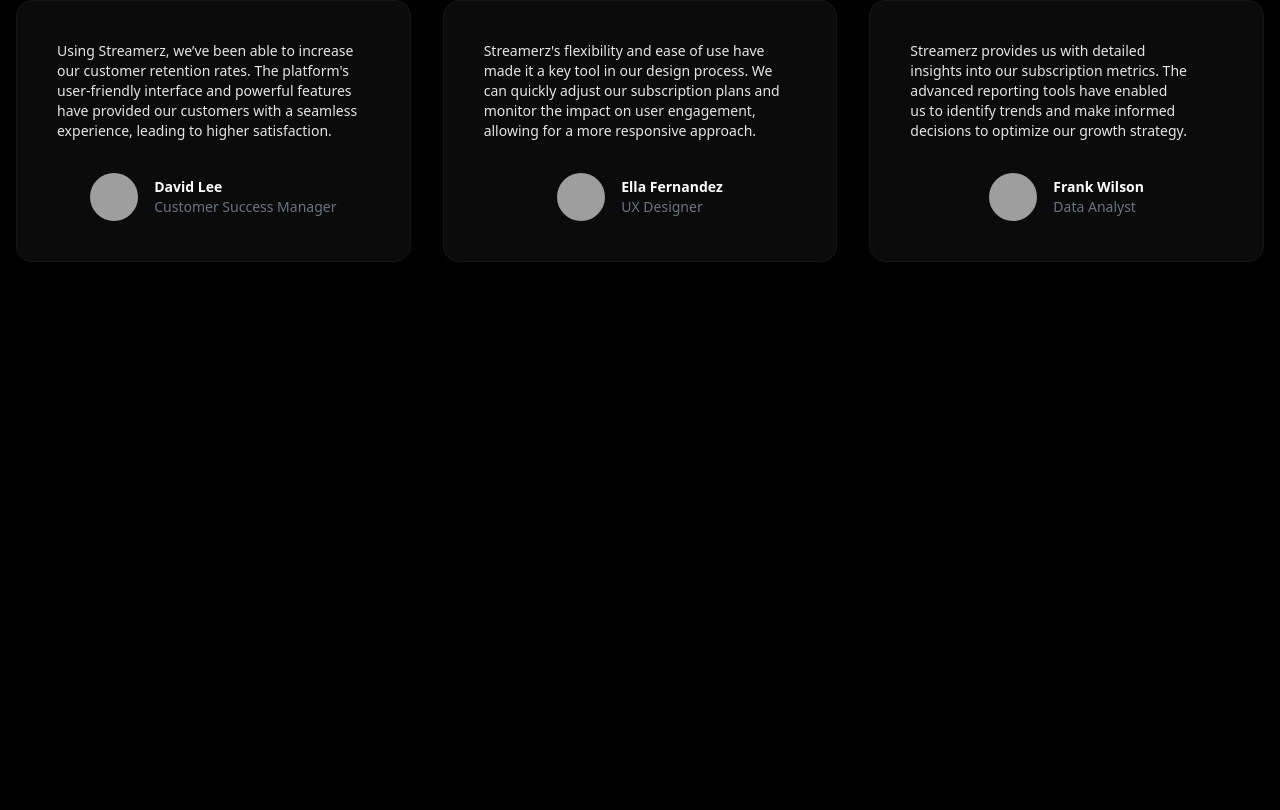
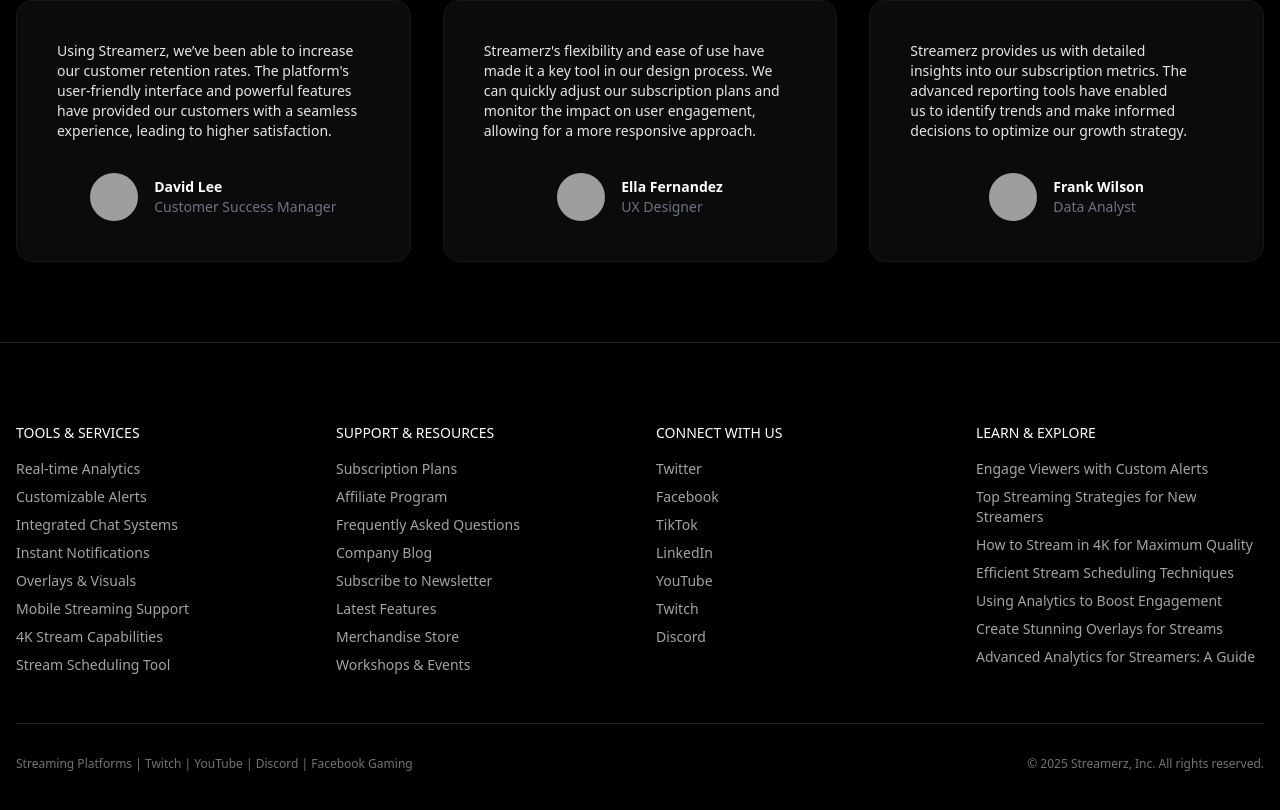
Before and after one commit to al-jabir/streamerz, a React (Vite) app: page / in a window 1280 px wide. Shown: the part 4342-5152 px from the top of the page. Before the commit the page ends 4604 px from the top, so only its background shows below. Built offline with nearby package versions, Linux system fonts and the light colour scheme; grey boxes are pictures that could not be loaded.

Commit message:
Add Footer component and integrate it into App layout

```diff
--- a/src/App.jsx
+++ b/src/App.jsx
@@ -1,3 +1,4 @@
+import Footer from './components/Footer';
 import Hero from './components/Hero';
 import HowItWorks from './components/HowItWorks';
 import KeyFeatures from './components/KeyFeatures';
@@ -14,6 +15,7 @@
       <KeyFeatures />
       <PricingPlans />
       <Testimonials />
+      <Footer />
     </main>
   );
 };
--- /dev/null
+++ b/src/components/Footer.jsx
@@ -0,0 +1,36 @@
+import { FOOTER_CONTENT } from '../constants';
+
+const Footer = () => {
+  return (
+    <footer className="mt-20 text-neutral-400">
+      <div className="max-w-7xl mx-auto px-4 border-t border-neutral-800">
+        <div className="grid grid-cols-1 md:grid-cols-4 gap-8 mt-20">
+          {FOOTER_CONTENT.sections.map((section, index) => (
+            <div key={index}>
+              <h3 className="text-white font-medium mb-4">{section.title}</h3>
+              <ul className="space-y-2">
+                {section.links.map((link, index) => (
+                  <li key={index}>
+                    <a href={link.url}>{link.text}</a>
+                  </li>
+                ))}
+              </ul>
+            </div>
+          ))}
+        </div>
+        <div className="my-12 border-t border-neutral-800 pt-8 text-center text-neutral-500">
+          <div className="flex justify-between">
+            <div className="text-xs">
+              <p>{FOOTER_CONTENT.platformsText}</p>
+            </div>
+            <div className="text-xs">
+              <p>{FOOTER_CONTENT.copyrightText}</p>
+            </div>
+          </div>
+        </div>
+      </div>
+    </footer>
+  );
+};
+
+export default Footer;
```
